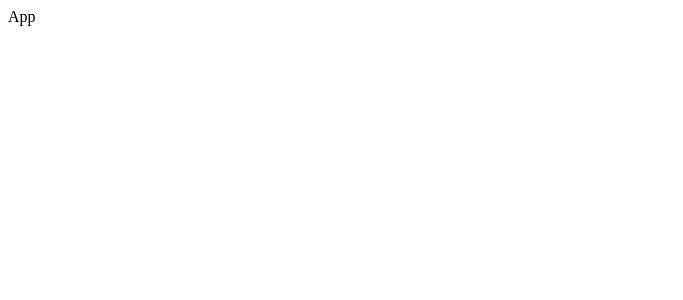
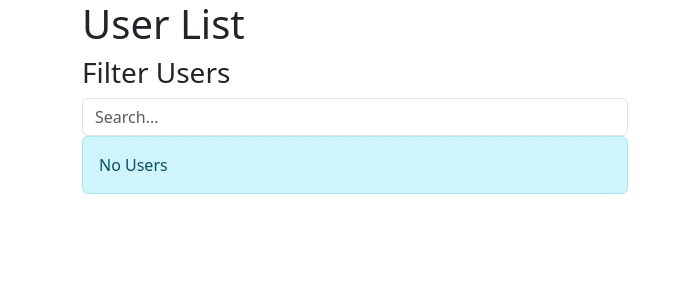
Before and after one commit to KanishkaKodithuwakku/ReactJs-Cook-Book, a React (Create React App) app in the folder basics/: page / in a window 1280 px wide. Shown: the top 300 px of the page, without its empty margins (0-683 px from the left). Built offline with nearby package versions, Linux system fonts and the light colour scheme.

Commit message:
filtering-users-by-name

```diff
--- a/basics/package.json
+++ b/basics/package.json
@@ -3,12 +3,11 @@
   "version": "0.1.0",
   "private": true,
   "dependencies": {
-    "@testing-library/jest-dom": "^5.16.5",
-    "@testing-library/react": "^13.4.0",
-    "@testing-library/user-event": "^13.5.0",
+    "bootstrap": "^5.3.0",
     "react": "^16.10.1",
     "react-dom": "^16.10.1",
     "react-scripts": "5.0.1",
+    "uuid": "^9.0.0",
     "web-vitals": "^2.1.4"
   },
   "scripts": {
--- a/basics/src/components/App.js
+++ b/basics/src/components/App.js
@@ -1,6 +1,9 @@
-import React, { Component} from "react";
-
-
+import React, { Component } from "react";
+import Layout from "./Layouts/layout";
+import Header from "./Layouts/Header";
+import SearchBar from "./SearchBar";
+import { v4 as uuidv4 } from "uuid";
+import UserList from "./UserList";
 class App extends Component {
   /**
    * The constructor method in React components is used for initializing the component's state
@@ -31,13 +34,82 @@ class App extends Component {
      */
     super(props);
 
-      this.state = {};
+    this.state = {
+      searchText: "",
+      users: [
+        {
+          id: uuidv4(),
+          name: "John Doe",
+          age: 25,
+          email: "johndoe@example.com",
+          mobile: "1234567890",
+        },
+        {
+          id: uuidv4(),
+          name: "Jane Smith",
+          age: 30,
+          email: "janesmith@example.com",
+          mobile: "9876543210",
+        },
+        {
+          id: uuidv4(),
+          name: "Bob Johnson",
+          age: 35,
+          email: "bobjohnson@example.com",
+          mobile: "5555555555",
+        },
+        {
+          id: uuidv4(),
+          name: "Alice Brown",
+          age: 27,
+          email: "alicebrown@example.com",
+          mobile: "9999999999",
+        },
+        {
+          id: uuidv4(),
+          name: "Michael Davis",
+          age: 32,
+          email: "michaeldavis@example.com",
+          mobile: "1111111111",
+        },
+        {
+          id: uuidv4(),
+          name: "Emily Wilson",
+          age: 29,
+          email: "emilywilson@example.com",
+          mobile: "7777777777",
+        },
+      ],
+    };
+    this.handleOnchangeSearch = this.handleOnchangeSearch.bind(this);
   }
 
+  handleOnchangeSearch = (e) => {
+    this.setState({ searchText: e.target.value });
+
+    console.log(this.state.searchText);
+  };
+
   render() {
-      return <div>
-               App
-             </div>;
+    const headings = {
+      title: "User List",
+      subTitle: "Filter Users",
+    };
+
+    const { users, searchText } = this.state;
+
+    const filterdUsers = users.filter((user) =>user.name.toLowerCase().indexOf(searchText.toLowerCase()))
+
+    return (
+      <Layout>
+        <Header {...headings} />
+        <SearchBar
+          value={searchText}
+          handleOnchangeSearch={this.handleOnchangeSearch}
+        />
+        <UserList users={filterdUsers} />
+      </Layout>
+    );
   }
 }
 
--- /dev/null
+++ b/basics/src/components/Button.js
@@ -0,0 +1,7 @@
+import React from "react";
+
+const Button = ({ children, type }) => {
+    return <button className={`btn btn-${type}`}>{children}</button>;
+};
+
+export default Button;
--- /dev/null
+++ b/basics/src/components/EmptyMessage.js
@@ -0,0 +1,11 @@
+import React from "react";
+
+const EmptyMessage = ({ message, type }) => {
+    return <div className={`alert alert-${type}`}>{message}</div>;
+};
+
+EmptyMessage.defaultProps = {
+    type : 'success'
+}
+
+export default EmptyMessage;
--- /dev/null
+++ b/basics/src/components/Layouts/Header.js
@@ -0,0 +1,20 @@
+import React from "react";
+import { PropTypes } from "prop-types";
+
+const Header = ({ title, subTitle}) => {
+
+    return (
+      <div>
+        <h1>{title}</h1>
+        <h3>{subTitle}</h3>
+      </div>
+    );
+
+}
+
+Header.propTypes = {
+    title: PropTypes.string.isRequired,
+    subTitle: PropTypes.string
+};
+
+export default Header;
--- /dev/null
+++ b/basics/src/components/Layouts/layout.js
@@ -0,0 +1,16 @@
+import React from "react";
+const Layout = ({ children, cols }) => {
+  return (
+    <div className="container">
+      <div className="row">
+        <div className={`col-md-${cols}`}>{children}</div>
+      </div>
+    </div>
+  );
+};
+
+Layout.defaultProps = {
+    cols :'6'
+}
+
+export default Layout;
--- /dev/null
+++ b/basics/src/components/SearchBar.js
@@ -0,0 +1,20 @@
+import React from "react";
+
+
+const SearchBar = ({ value, handleOnchangeSearch }) => {
+
+    return (
+      <div className="form-group">
+        <input
+          className="form-control"
+          type="text"
+          placeholder="Search..."
+          onChange={handleOnchangeSearch}
+          value={value}
+        />
+      </div>
+    );
+
+}
+
+export default SearchBar;;
--- /dev/null
+++ b/basics/src/components/UserList.js
@@ -0,0 +1,53 @@
+import React from "react";
+import PropTypes from "prop-types";
+import UserListItem from "./UserListItem";
+import EmptyMessage from "./EmptyMessage";
+
+const UserList = ({ users }) => {
+
+
+    //  const usersElement = users.map((user) => {
+    //    return <UserListItem key={user.id} user={user} />;
+    //  });
+    //const renderElement = users.length ? usersElement : <p>No Users</p>;
+
+
+    const renderElement = users.length ? (
+      users.map((user) => {
+          return <UserListItem key={user.id} {...user} />;
+      })
+    ) : (
+      <EmptyMessage message="No Users" type="info"/>
+    );
+
+
+    return (
+      /**
+       * This is one way but the disadvantage here is we can not use conditions like if, so better use
+       * a veriable instead.
+       */
+      //   <div>
+      //     {users.map((user) => {
+      //       return <UserListItem key={user.id} />;
+      //     })}
+      //   </div>
+
+      <div>
+        <ul className="list-group">
+         {renderElement}
+        </ul>
+
+      </div>
+    );
+};
+
+UserList.propTypes = {
+  // users: PropTypes.array.isRequired, //if users is an array
+  users: PropTypes.arrayOf(PropTypes.object).isRequired, //if users is an array object
+  // test: PropTypes.string.isRequired // shortcode ptsr then tab
+  // test: PropTypes.func   // shortcode ptf
+  // test: PropTypes.number // shortcode ptn
+  // test: PropTypes.bool // ptb
+};
+
+export default UserList;
--- /dev/null
+++ b/basics/src/components/UserListItem.js
@@ -0,0 +1,16 @@
+import React from "react";
+import Button from "./Button";
+const UserListItem = ({ name, age, email, mobile }) => {
+  //  const { name, age, email, id, mobile } = users;
+  return (
+    <li className="list-group-item">
+      <h5>{name}</h5>
+      <p>{email}</p>
+      <span>{age}</span>
+      <p>{mobile}</p>
+      <Button type="danger">Remove</Button>
+    </li>
+  );
+};
+
+export default UserListItem;
--- a/basics/src/index.js
+++ b/basics/src/index.js
@@ -2,6 +2,7 @@
 import React from "react";
 import ReactDOM  from "react-dom";
 import App from "./components/App";
+import 'bootstrap/dist/css/bootstrap.css'
 
 ReactDOM.render(
   <React.StrictMode>
```
Also changed, not shown: basics/src/components/TextInput.js (added, +16 -0 lines), 1 other file (tests, documents, lock files or other folders). Lines whose indentation alone changed are shown as unchanged.
